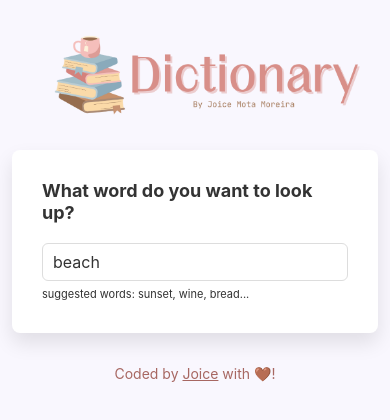
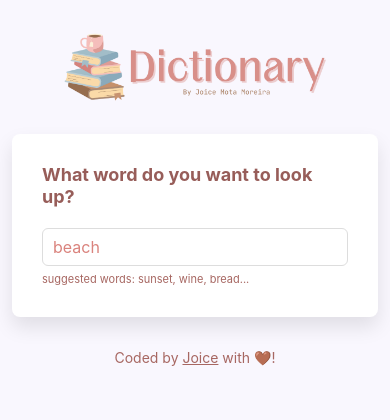
Before and after one commit to Joicemotamoreira/dictionary-project, a React (Create React App) app: page / in a window 390 px wide. Shown: the top 420 px of the page. Built offline with nearby package versions, Linux system fonts and the light colour scheme; no server answers.

Commit message:
final touches

```diff
--- a/src/App.css
+++ b/src/App.css
@@ -1,6 +1,6 @@
 body {
   background-color: #f9f7fe;
-  color: #333;
+  color: #975d59;
 }
 
 a {
@@ -16,7 +16,7 @@ a {
   color: #a76762;
 }
 .App .logo {
-  max-width: 350px;
+  max-width: 450px;
   display: block;
   margin: 0 auto;
 }
@@ -26,3 +26,14 @@ a {
   font-size: 14px;
   margin: 30px 0;
 }
+
+@media screen and (max-width: 500px) {
+  .App .logo {
+    max-width: 300px;
+  }
+}
+@media screen and (max-width: 375px) {
+  .App .logo {
+    max-width: 250px;
+  }
+}
--- a/src/Dictionary.css
+++ b/src/Dictionary.css
@@ -16,11 +16,11 @@
   padding: 6px 10px;
   border: 1px solid #ddd;
   border-radius: 6px;
-  color: #333;
+  color: #da837d;
 }
 
 .Dictionary .hint {
   font-size: 11px;
   margin-top: 5px;
-  color: #333;
+  color: #a76762;
 }
--- a/src/Phonetic.css
+++ b/src/Phonetic.css
@@ -4,7 +4,7 @@
 
 .Phonetic a {
   font-size: 13px;
-  border: 1px solid #ddd;
+  border: 1px solid #da837d;
   text-decoration: none;
   padding: 10px 20px;
   border-radius: 20px;
@@ -14,7 +14,7 @@
 }
 
 .Phonetic a:hover {
-  background-color: blueviolet;
+  background-color: #da837d;
   color: white;
 }
 
```
